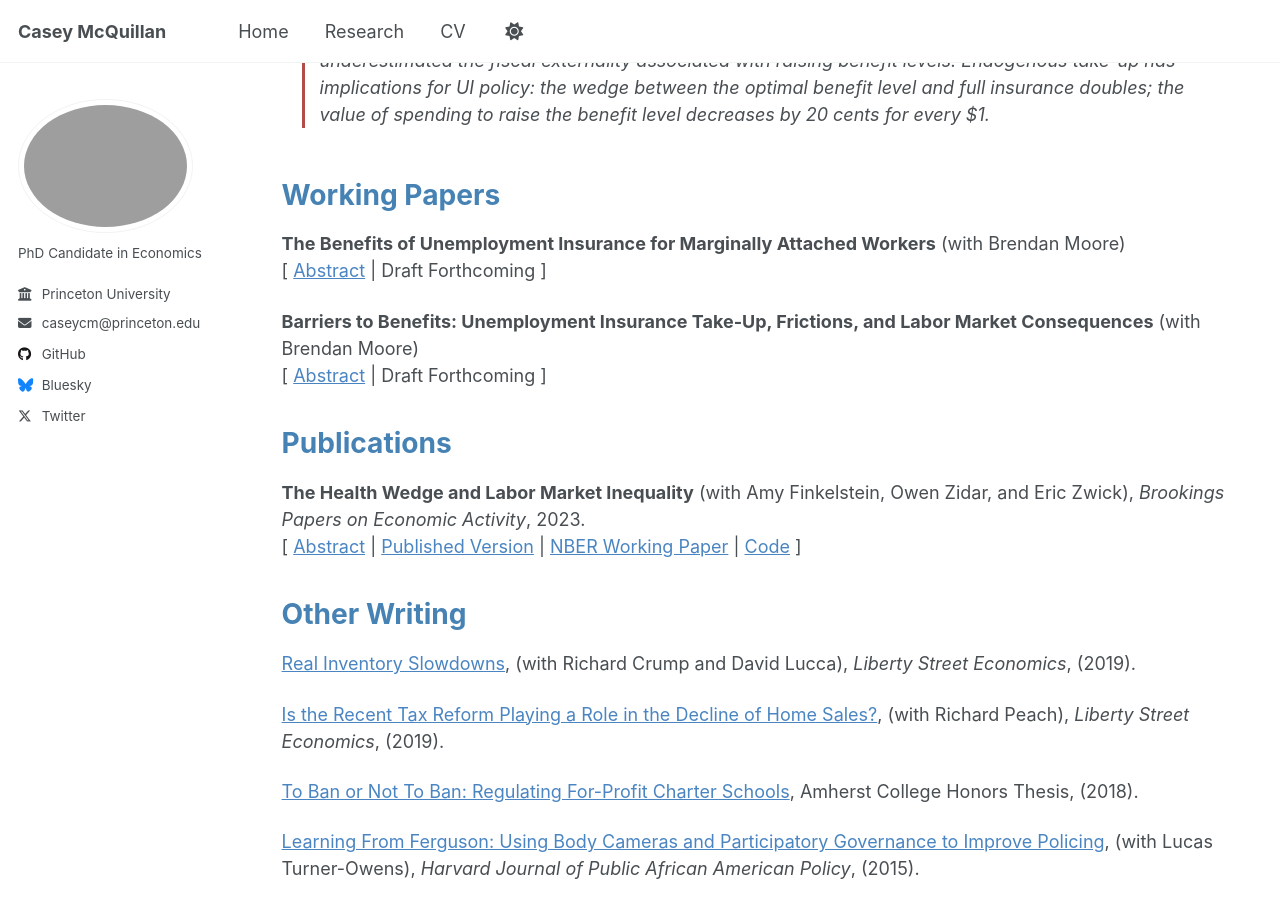
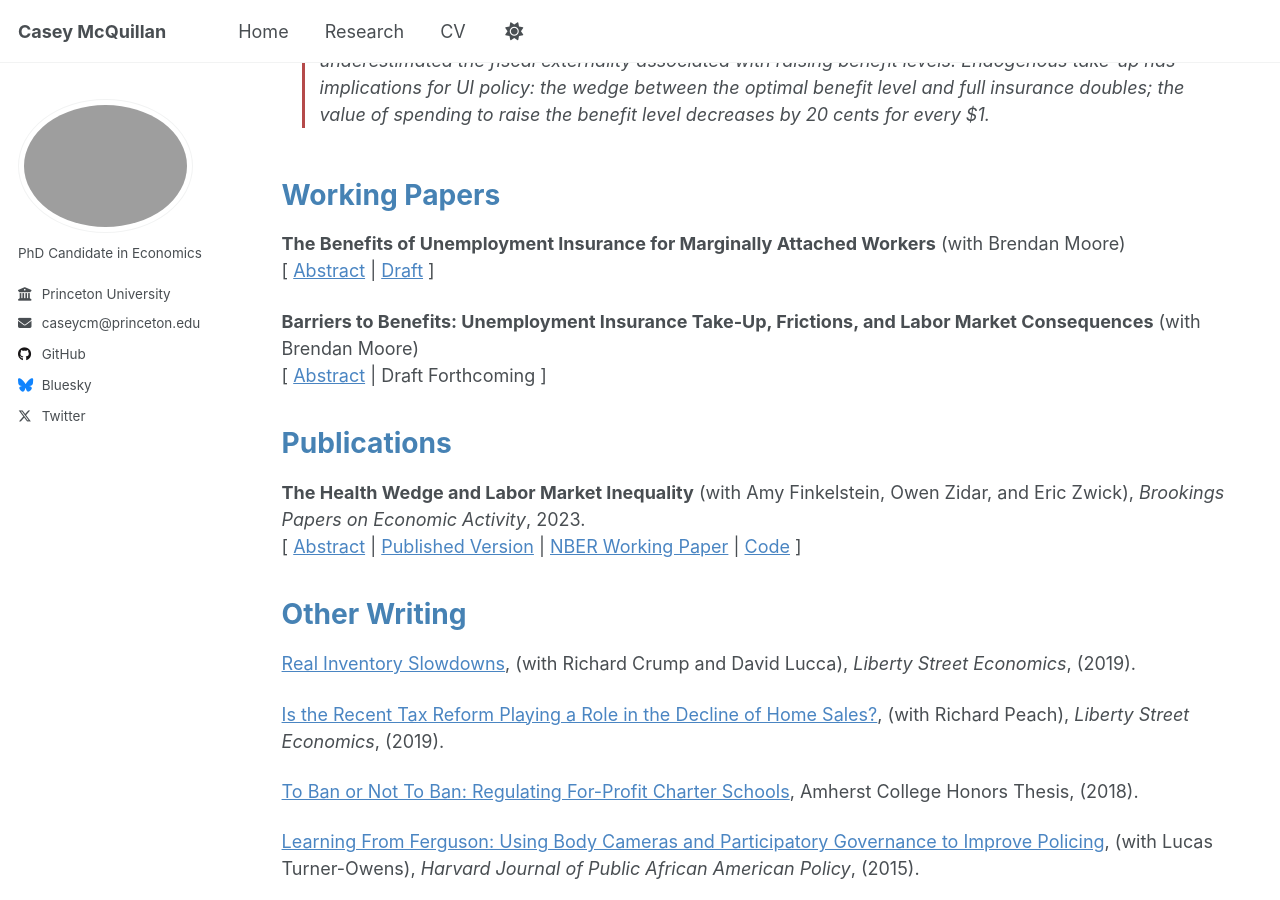
Before and after one commit to casey-mcquillan/casey-mcquillan.github.io, a Jekyll site: the page built from _pages/research.md, in a window 1280 px wide and 900 px high, scrolled down 393 px. Built offline with Jekyll 4.4.1, drawn with Linux system fonts in a browser that asks for light colours.

Commit message:
Add working paper

```diff
--- a/_pages/research.md
+++ b/_pages/research.md
@@ -19,7 +19,7 @@ Standard models of UI focus on how benefit generosity affects the average claim
 # Working Papers
 
 **The Benefits of Unemployment Insurance for Marginally Attached Workers** (with Brendan Moore) <br>
-[ [Abstract](#){: onclick="event.preventDefault(); toggleAbstract('abstract_RDD')" .paper-link} | Draft Forthcoming ]
+[ [Abstract](#){: onclick="event.preventDefault(); toggleAbstract('abstract_RDD')" .paper-link} | [Draft](https://casey-mcquillan.github.io/files/McQuillan_Moore_UIBenefitsMarginal_2025_0709.pdf) ]
 <div id="abstract_RDD" class="abstract hidden">
 <blockquote style="margin-left: 20px; padding-left: 15px; border-left: 3px solid rgb(181, 74, 74);">
 Existing research documents that more generous unemployment insurance (UI) delays job finding with limited effects on job quality. This paper exploits the eligibility threshold to examine how UI receipt impacts job search for lower-income workers. Using employer-employee matched data from Washington State and a fuzzy regression discontinuity design, we find that UI receipt minimally delays re-employment but substantially improves labor market outcomes. UI increases cumulative hours worked by approximately 15 full-time weeks and earnings by \$14,000 in the two years following job loss, representing 37 percent and 50 percent increases, respectively. These gains are driven by improved job quality, as recipients experience longer tenure and higher wages with their next employer. Effects are larger for workers living near public employment offices, suggesting that access to re-employment services enhances search productivity. Expanding UI access by lowering the eligibility threshold is much more cost-effective than raising benefit levels or extending potential duration, as workers benefit from more stable, higher-paying re-employment that partially offsets its cost.
```
Also changed, not shown: 2 other files.
